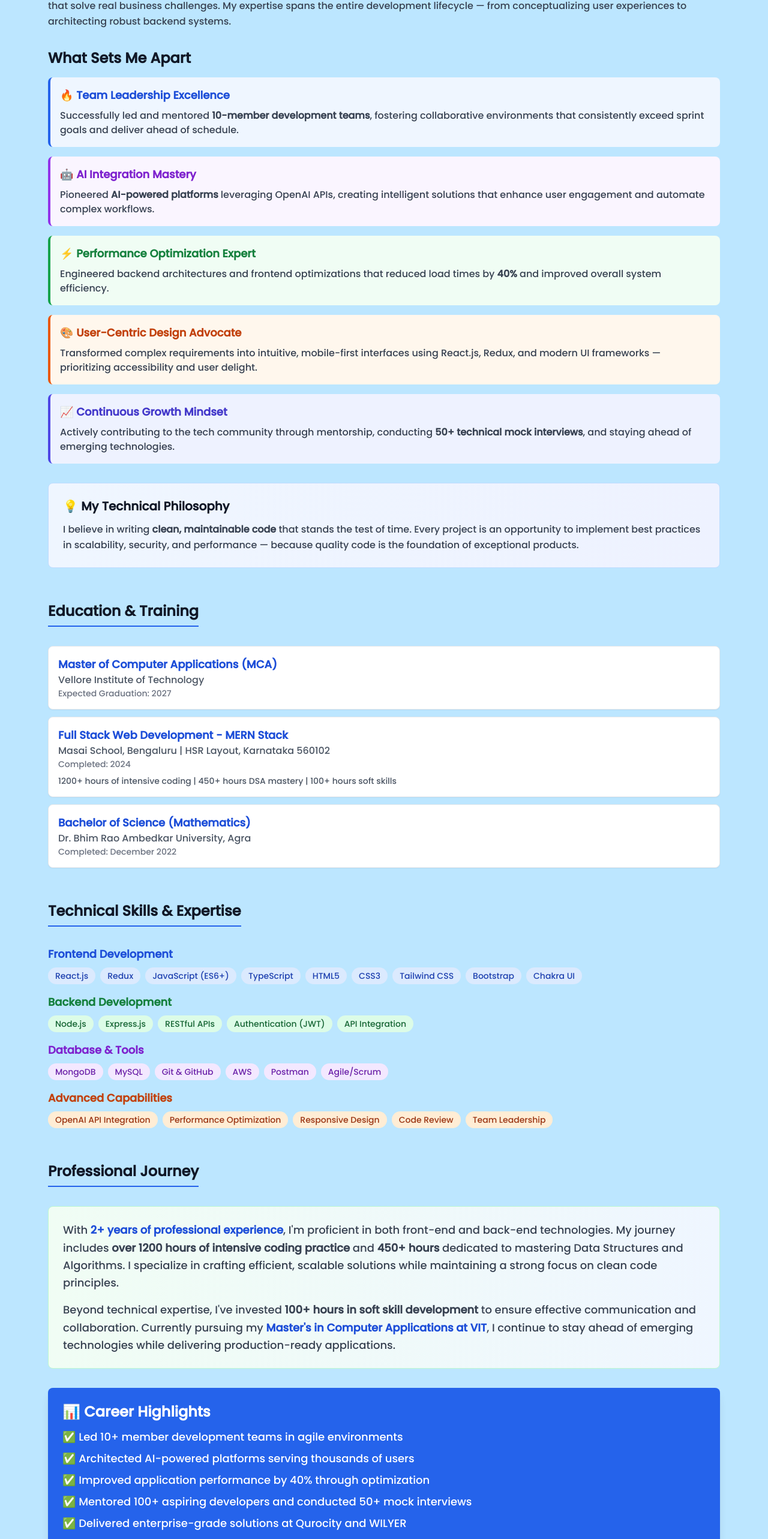
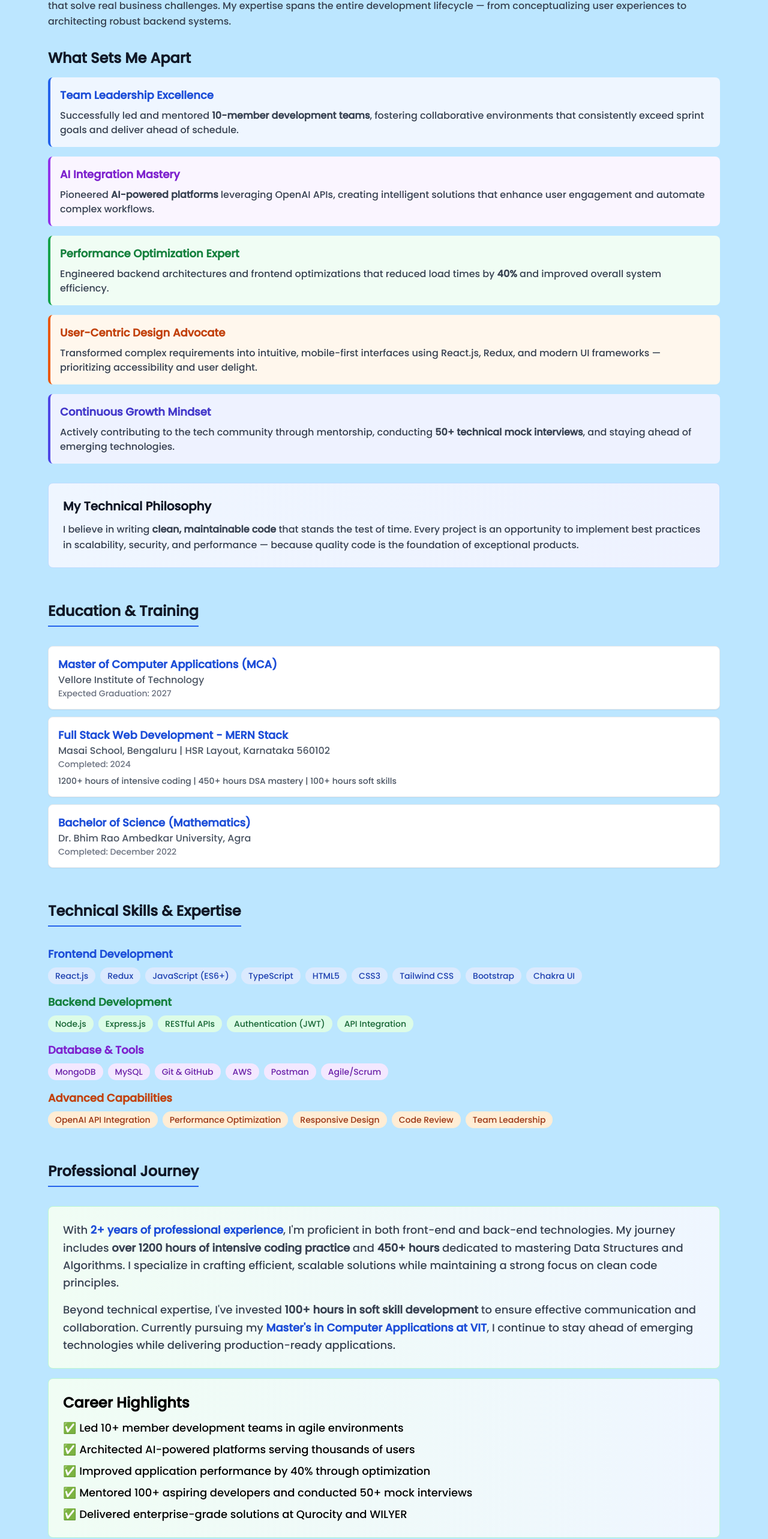
Before and after one commit to yogeshmasaistudent/yogeshmasaistudent.github.io, a React (Vite) app: page / in a window 1280 px wide. Shown: the part 1054-3620 px from the top of the page at 60% size. Built offline with nearby package versions, Linux system fonts and the light colour scheme.

Commit message:
resume changes

```diff
--- a/src/components/About.jsx
+++ b/src/components/About.jsx
@@ -1,4 +1,3 @@
-import React from "react";
 
 function About() {
   return (
@@ -30,7 +29,7 @@ function About() {
           <div className="space-y-4">
             <div className="p-4 bg-blue-50 rounded-lg border-l-4 border-blue-600">
               <h3 className="text-lg font-semibold text-blue-700 mb-2">
-                🔥 Team Leadership Excellence
+                 Team Leadership Excellence
               </h3>
               <p className="text-gray-700">
                 Successfully led and mentored <span className="font-semibold">10-member development teams</span>,
@@ -40,7 +39,7 @@ function About() {
 
             <div className="p-4 bg-purple-50 rounded-lg border-l-4 border-purple-600">
               <h3 className="text-lg font-semibold text-purple-700 mb-2">
-                🤖 AI Integration Mastery
+                AI Integration Mastery
               </h3>
               <p className="text-gray-700">
                 Pioneered <span className="font-semibold">AI-powered platforms</span> leveraging OpenAI APIs,
@@ -50,7 +49,7 @@ function About() {
 
             <div className="p-4 bg-green-50 rounded-lg border-l-4 border-green-600">
               <h3 className="text-lg font-semibold text-green-700 mb-2">
-                ⚡ Performance Optimization Expert
+                 Performance Optimization Expert
               </h3>
               <p className="text-gray-700">
                 Engineered backend architectures and frontend optimizations that reduced load times by
@@ -60,7 +59,7 @@ function About() {
 
             <div className="p-4 bg-orange-50 rounded-lg border-l-4 border-orange-600">
               <h3 className="text-lg font-semibold text-orange-700 mb-2">
-                🎨 User-Centric Design Advocate
+                 User-Centric Design Advocate
               </h3>
               <p className="text-gray-700">
                 Transformed complex requirements into intuitive, mobile-first interfaces using React.js, Redux,
@@ -70,7 +69,7 @@ function About() {
 
             <div className="p-4 bg-indigo-50 rounded-lg border-l-4 border-indigo-600">
               <h3 className="text-lg font-semibold text-indigo-700 mb-2">
-                📈 Continuous Growth Mindset
+                Continuous Growth Mindset
               </h3>
               <p className="text-gray-700">
                 Actively contributing to the tech community through mentorship, conducting
@@ -82,7 +81,7 @@ function About() {
 
         <div className="mt-8 p-6 bg-gradient-to-r from-blue-50 to-indigo-50 rounded-lg border border-blue-200">
           <h2 className="text-xl font-bold text-gray-900 mb-3">
-            💡 My Technical Philosophy
+             My Technical Philosophy
           </h2>
           <p className="text-gray-700 leading-relaxed">
             I believe in writing <span className="font-semibold">clean, maintainable code</span> that stands the test of time.
@@ -205,8 +204,8 @@ function About() {
           </p>
         </div>
 
-        <div className="mt-8 p-6 bg-blue-600 text-white rounded-lg shadow-lg">
-          <h3 className="text-2xl font-bold mb-3">📊 Career Highlights</h3>
+        <div className="mt-4 p-6 bg-gradient-to-r from-green-50 to-blue-50 rounded-lg border border-green-200">
+          <h3 className="text-2xl font-bold mb-3"> Career Highlights</h3>
           <ul className="space-y-2 text-lg">
             <li>✅ Led 10+ member development teams in agile environments</li>
             <li>✅ Architected AI-powered platforms serving thousands of users</li>
--- a/src/components/Navbar.jsx
+++ b/src/components/Navbar.jsx
@@ -1,6 +1,3 @@
-
-
-
 import React, { useState } from "react";
 import pic from "../assets/photo.jpg";
 import { AiOutlineMenu } from "react-icons/ai";
```
Also changed, not shown: 1 other file (tests, documents, lock files or other folders).
